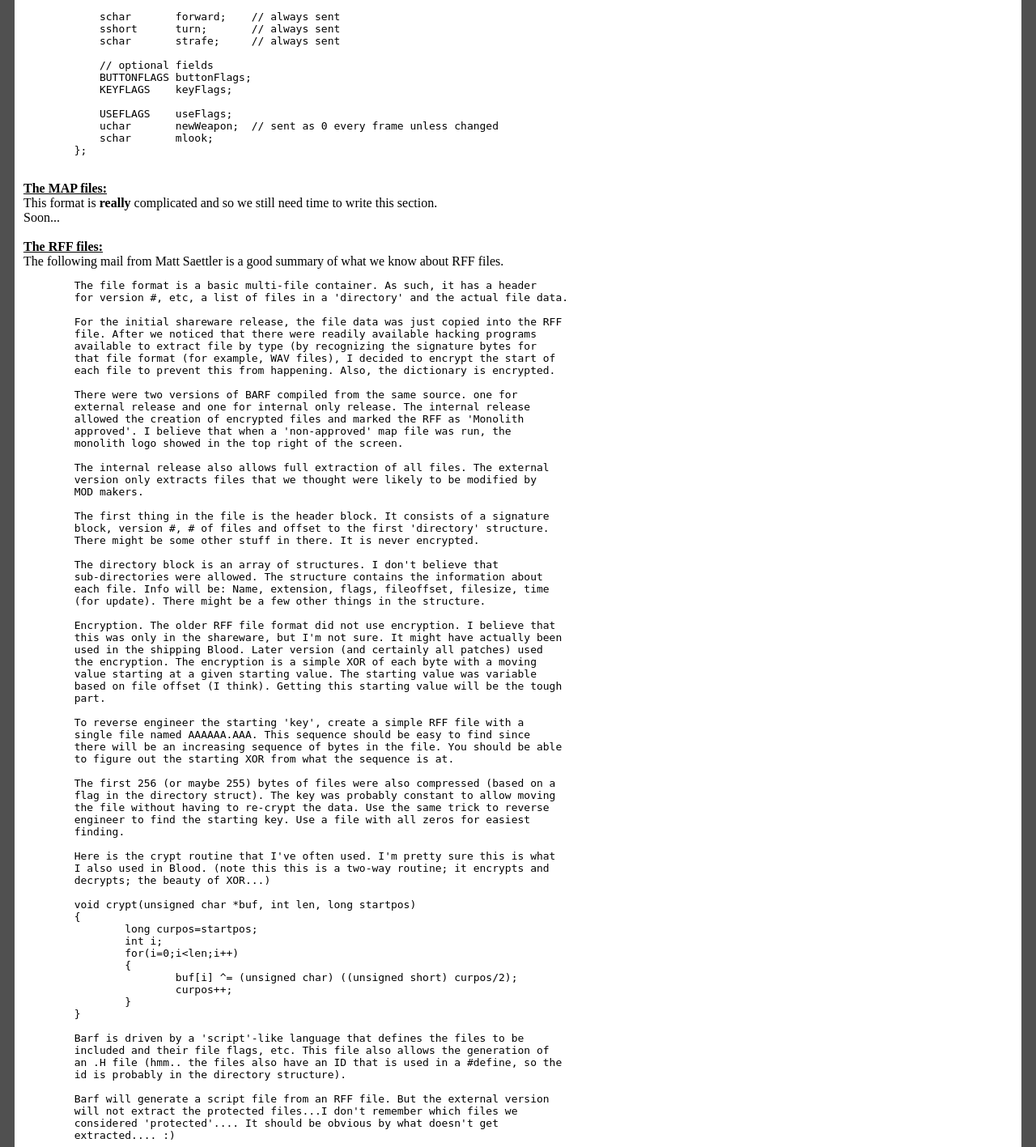
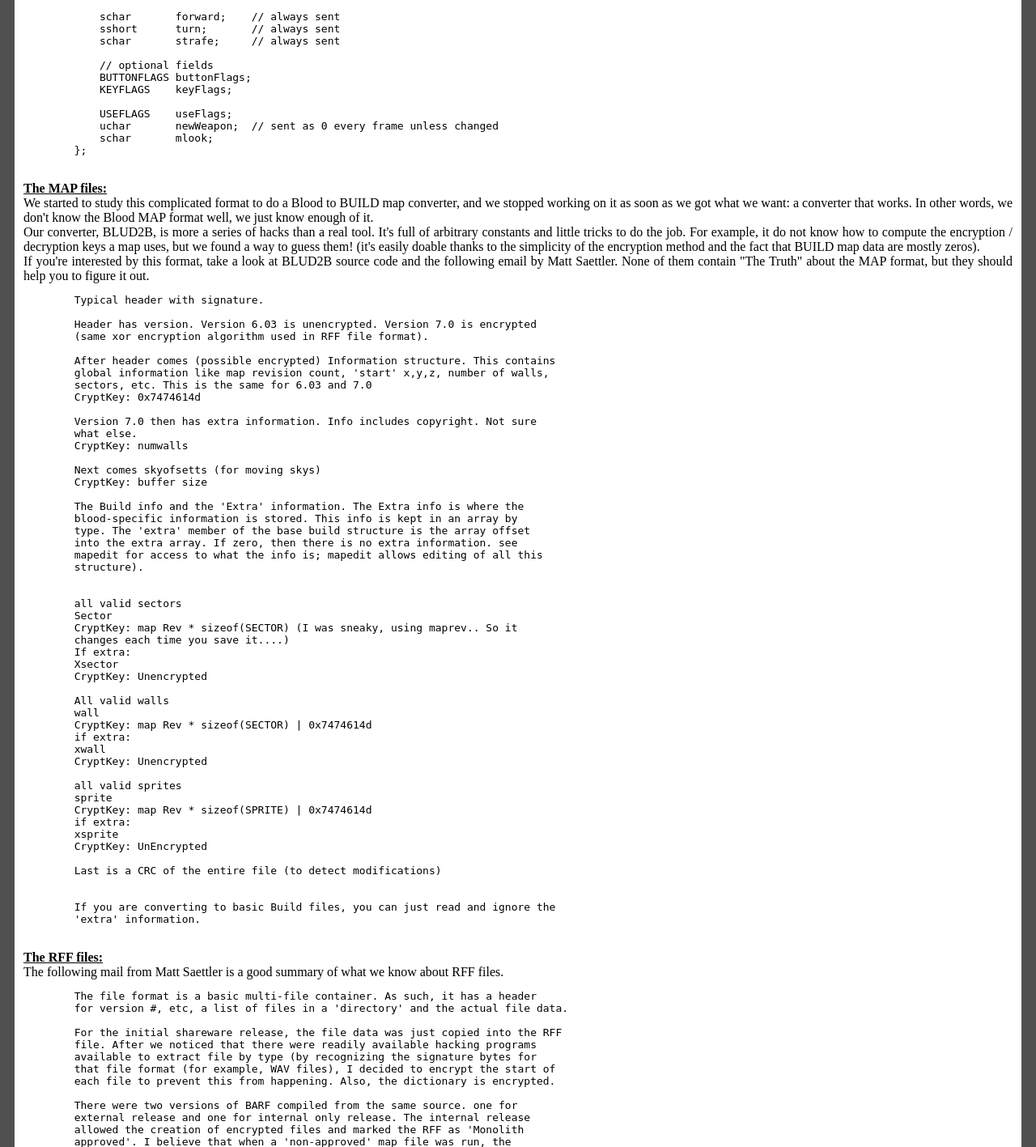
Before and after one commit to a-sf-mirror/transfusion, a PHP site: page /rebuild.php in a window 1280 px wide. Shown: the part 3992-5409 px from the top of the page at 81% size. Run offline with PHP 8.4, Linux system fonts and the light colour scheme.

Commit message:
Added the few information we have about the Blood MAP format to the ReBUILD page

```diff
--- a/website/rebuild.php
+++ b/website/rebuild.php
@@ -339,8 +339,71 @@
 
 	<!-- MAP files -->
 	<span class="boldtitle">The MAP files:</span><br />
-	This format is <b>really</b> complicated and so we still need time to write this section.<br />
-	Soon...<br />
+	We started to study this complicated format to do a Blood to BUILD map
+	converter, and we stopped working on it as soon as we got what we want: a
+	converter that works. In other words, we don't know the Blood MAP format well,
+	we just know enough of it.<br />
+	Our converter, BLUD2B, is more a series of hacks than a real tool. It's full
+	of arbitrary constants and little tricks to do the job. For example, it do not
+	know how to compute the encryption / decryption keys a map uses, but we found
+	a way to guess them! (it's easily doable thanks to the simplicity of the
+	encryption method and the fact that BUILD map data are mostly zeros).<br />
+	If you're interested by this format, take a look at BLUD2B source code and the
+	following email by Matt Saettler. None of them contain "The Truth" about the
+	MAP format, but they should help you to figure it out.<br />
+	<pre>
+	Typical header with signature.
+
+	Header has version. Version 6.03 is unencrypted. Version 7.0 is encrypted
+	(same xor encryption algorithm used in RFF file format).
+
+	After header comes (possible encrypted) Information structure. This contains
+	global information like map revision count, 'start' x,y,z, number of walls,
+	sectors, etc. This is the same for 6.03 and 7.0
+	CryptKey: 0x7474614d
+
+	Version 7.0 then has extra information. Info includes copyright. Not sure
+	what else.
+	CryptKey: numwalls
+
+	Next comes skyofsetts (for moving skys)
+	CryptKey: buffer size
+
+	The Build info and the 'Extra' information. The Extra info is where the
+	blood-specific information is stored. This info is kept in an array by
+	type. The 'extra' member of the base build structure is the array offset
+	into the extra array. If zero, then there is no extra information. see
+	mapedit for access to what the info is; mapedit allows editing of all this
+	structure).
+
+
+	all valid sectors
+	Sector
+	CryptKey: map Rev * sizeof(SECTOR) (I was sneaky, using maprev.. So it
+	changes each time you save it....)
+	If extra:
+	Xsector
+	CryptKey: Unencrypted
+
+	All valid walls
+	wall
+	CryptKey: map Rev * sizeof(SECTOR) | 0x7474614d
+	if extra:
+	xwall
+	CryptKey: Unencrypted
+
+	all valid sprites
+	sprite
+	CryptKey: map Rev * sizeof(SPRITE) | 0x7474614d
+	if extra:
+	xsprite
+	CryptKey: UnEncrypted
+
+	Last is a CRC of the entire file (to detect modifications)
+
+
+	If you are converting to basic Build files, you can just read and ignore the
+	'extra' information.</pre>
 	<br />
 
 	<!-- RFF files -->
```
